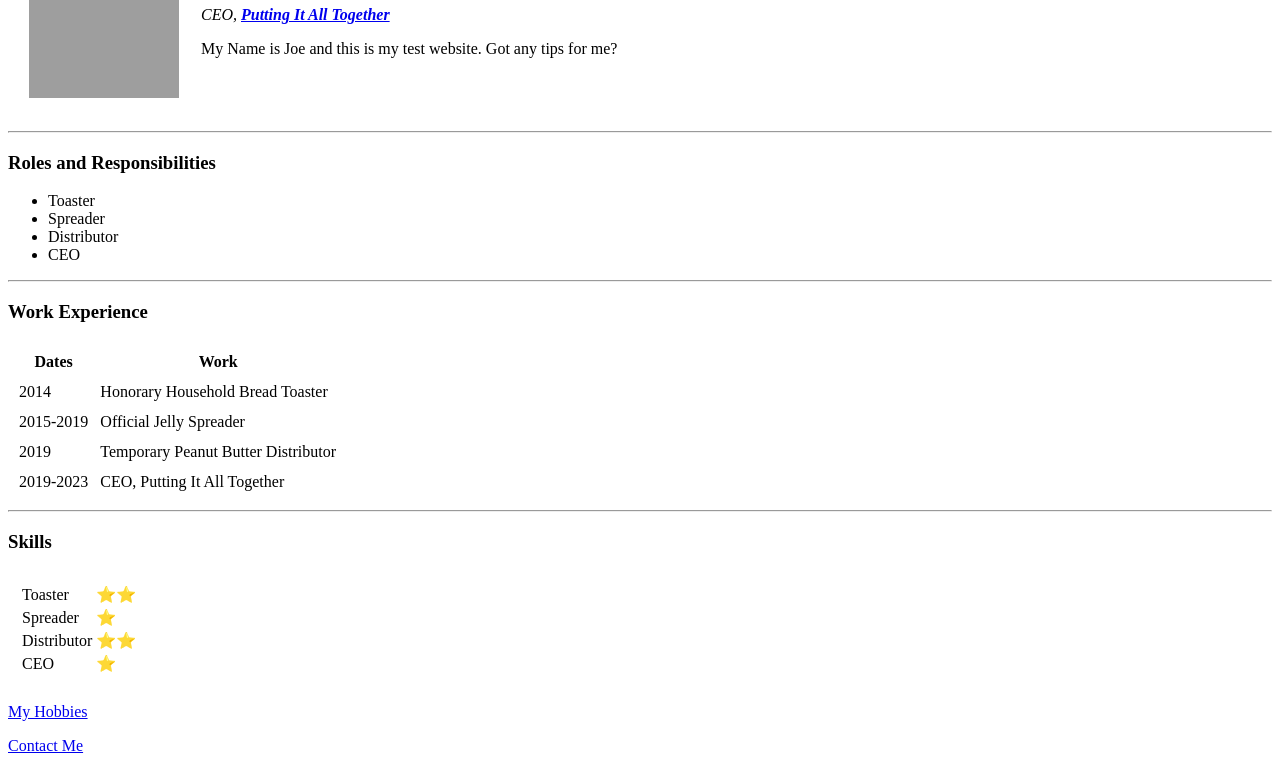
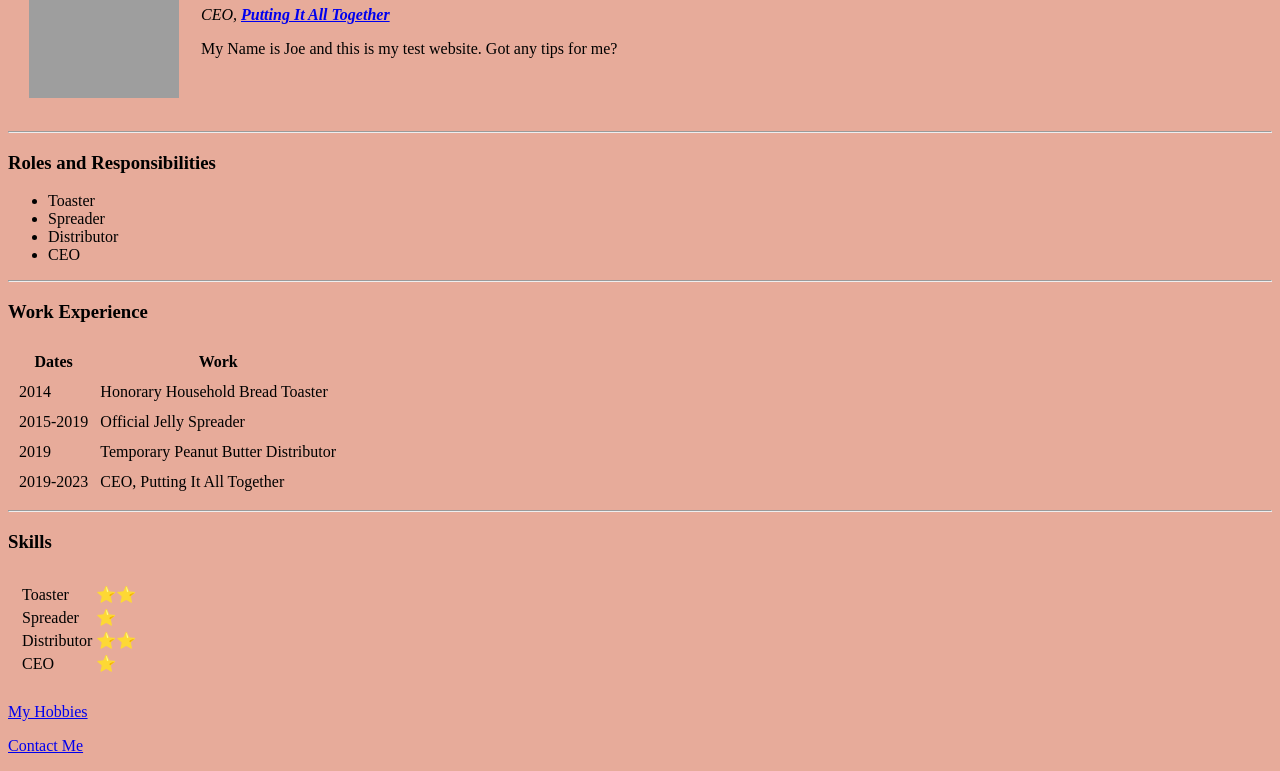
Before and after one commit to dormlifeforme/PersonalPage, a plain HTML site: page index.html in a window 1280 px wide. Shown: the part 131-902 px from the top of the page. Drawn offline with Linux system fonts and the light colour scheme; grey boxes are pictures that could not be loaded.

Commit message:
Update index.html

```diff
--- a/index.html
+++ b/index.html
@@ -3,7 +3,7 @@
     <meta charset="UTF-8">
     <title>Joe's Personal Site</title>
 </head>
-<body>
+<body style="background-color: #E7AB9A;">
     <table cellspacing="20">
         <tr>
             <td><img src="https://upload.wikimedia.org/wikipedia/commons/2/24/Bologna_sandwich.jpg" alt="Profile Picture" width="150" height="200"></td>
```
